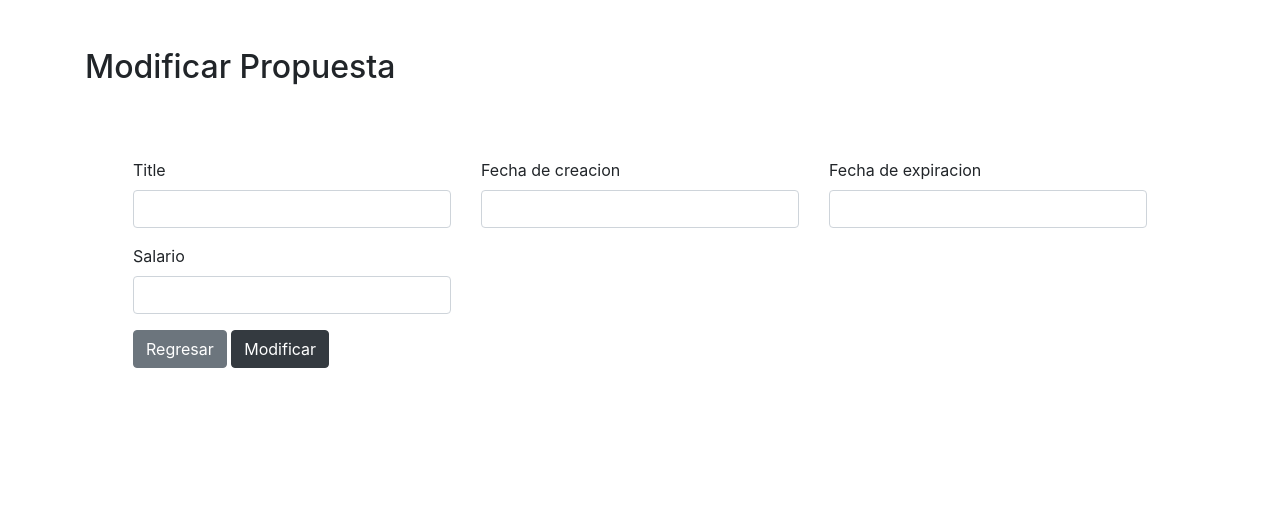
After one commit to Draach/proyecto-final-lab4, a PHP site: template Views/job-offer-modify.php in a window 1280 px wide. The commit adds this page. Shown: the top 511 px of the page. Run offline with PHP 8.4, Linux system fonts and the light colour scheme; the template is opened without the code that fills it, so the values that code supplies are empty; some libraries are stand-ins or nearby versions.

Commit message:
Modificacion y baja de job offers

```diff
--- a/Config/Config.php
+++ b/Config/Config.php
@@ -10,5 +10,5 @@ define("JS_PATH", FRONT_ROOT.VIEWS_PATH . "js/");
 define("DB_HOST", "localhost");
 define("DB_NAME", "joboffers");
 define("DB_USER", "root");
-define("DB_PASS", "root");
+define("DB_PASS", "admin");
 ?>
--- a/DAO/IJobOfferDAO.php
+++ b/DAO/IJobOfferDAO.php
@@ -10,6 +10,6 @@ interface IJobOfferDAO
     function GetAll();
     function GetById($id);
     function GetByName($name);
-    function Modify();
+    function Modify($jobOfferId, $title ,$createdAt ,$expirationDate ,$salary);
     function Delete($id);
 }
--- a/DAO/JobPositionDAO.php
+++ b/DAO/JobPositionDAO.php
@@ -15,6 +15,7 @@ class JobPositionDAO implements IJobPositionDAO
             $ch = curl_init();
 
             curl_setopt($ch, CURLOPT_URL, 'https://utn-students-api.herokuapp.com/api/JobPosition');
+            curl_setopt($ch, CURLOPT_SSL_VERIFYPEER, false);
             curl_setopt($ch, CURLOPT_HTTPHEADER, array('accept:*/*', 'x-api-key:4f3bceed-50ba-4461-a910-518598664c08'));
             curl_setopt($ch, CURLOPT_RETURNTRANSFER, true);
             $jobPositions = curl_exec($ch);
--- a/DAO/StudentDAO.php
+++ b/DAO/StudentDAO.php
@@ -77,6 +77,7 @@ class StudentDAO implements IStudentDAO
             $ch = curl_init();
 
             curl_setopt($ch, CURLOPT_URL, 'https://utn-students-api.herokuapp.com/api/Student');
+            curl_setopt($ch, CURLOPT_SSL_VERIFYPEER, false);
             curl_setopt($ch, CURLOPT_HTTPHEADER, array('accept:*/*', 'x-api-key:4f3bceed-50ba-4461-a910-518598664c08'));
             curl_setopt($ch, CURLOPT_RETURNTRANSFER, true);
             $studentsList = curl_exec($ch);
--- a/Views/company-list.php
+++ b/Views/company-list.php
@@ -37,7 +37,7 @@ $sessionHandler = new CustomSessionhandler();
                             if ($company->getStatus() == true) {
                         ?>
                                 <tr>
-                                    <?php if ($sessionhandler->isAdmin()) {
+                                    <?php if ($sessionHandler->isAdmin()) {
                                     ?>
                                         <td><?php echo $company->getCompanyId() ?></td>
                                     <?php
--- a/Views/job-offer-list.php
+++ b/Views/job-offer-list.php
@@ -1,4 +1,6 @@
 <?php
+
+use Models\JobOffer;
 use Utils\CustomSessionHandler as CustomSessionhandler;
 
 $sessionHandler = new CustomSessionhandler();
@@ -19,6 +21,7 @@ $sessionHandler = new CustomSessionhandler();
                 <tbody>
                     <?php
                     foreach ($jobOffersList as $jobOffer) {
+                     if($jobOffer->getActive() == true){
                     ?>
                         <tr>
                             <td><?php echo $jobOffer->getTitle(); ?></td>
@@ -38,9 +41,12 @@ $sessionHandler = new CustomSessionhandler();
                                     }
                                 }
                                 ?></td>
+                            <td><a class="btn btn-secondary" href="<?php echo FRONT_ROOT ?>jobOffer/delete/<?php echo $jobOffer->getJobOfferId(); ?>">Eliminar</a></td>
+                            <td><a class="btn btn-secondary" href="<?php echo FRONT_ROOT ?>jobOffer/showModifyView/<?php echo $jobOffer->getJobOfferId(); ?>">Modificar</a></td>
                         </tr>
                     <?php
                     }
+                }
                     ?>
                 </tbody>
             </table>
--- /dev/null
+++ b/Views/job-offer-modify.php
@@ -0,0 +1,38 @@
+<main class="py-5">
+     <section id="listado" class="mb-5">
+          <div class="container">
+               <h2 class="mb-4">Modificar Propuesta</h2>
+               <form action="<?php echo FRONT_ROOT ?>jobOffer/Modify" method="post" class="bg-light-alpha p-5">
+                    <div class="row">
+                         <input type="hidden" name="jobOfferId" value="<?php echo $jobOffer->getJobOfferId(); ?>">
+                         <div class="col-lg-4">
+                              <div class="form-group">
+                                   <label for="">Title</label>
+                                   <input type="text" name="title" value="<?php echo $jobOffer->getTitle(); ?>" class="form-control">
+                              </div>
+                         </div>
+                         <div class="col-lg-4">
+                              <div class="form-group">
+                                   <label for="">Fecha de creacion</label>
+                                   <input type="text" name="createdAt" value="<?php echo $jobOffer->getCreatedAt(); ?>" class="form-control">
+                              </div>
+                         </div>
+                         <div class="col-lg-4">
+                              <div class="form-group">
+                                   <label for="">Fecha de expiracion</label>
+                                   <input type="text" name="expirationDate" value="<?php echo $jobOffer->getExpirationDate(); ?>" class="form-control">
+                              </div>
+                         </div>
+                         <div class="col-lg-4">
+                              <div class="form-group">
+                                   <label for="">Salario</label>
+                                   <input type="number" name="salary" value="<?php echo $jobOffer->getSalary(); ?>" class="form-control">
+                              </div>
+                         </div>
+                    </div>
+                    <a class="btn btn-secondary ml-auto" href="<?php echo FRONT_ROOT ?>Admin/ShowDashboard">Regresar</a>
+                    <button type="submit" class="btn btn-dark">Modificar</button>
+               </form>
+          </div>
+     </section>
+</main>
```
Also changed, not shown: Controllers/JobOfferController.php (+32 -0 lines), DAO/JobOfferDAO.php (+54 -3 lines).
